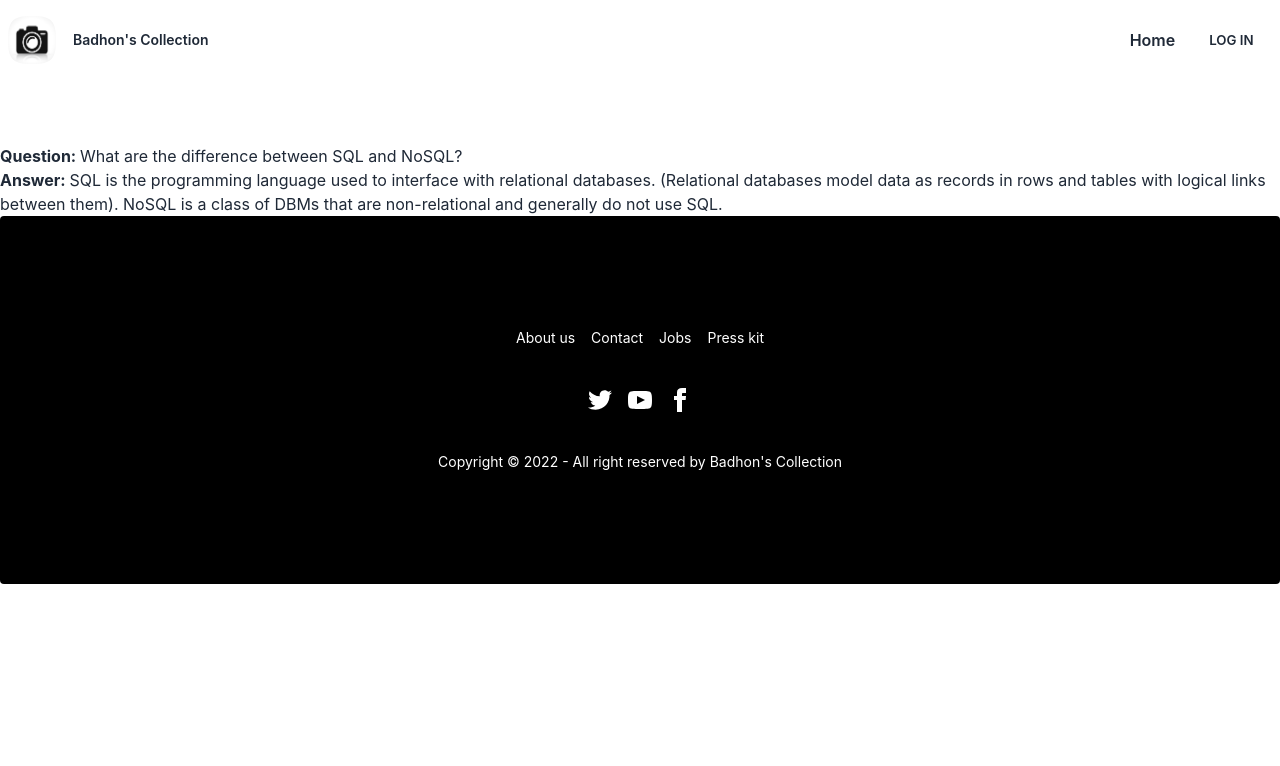
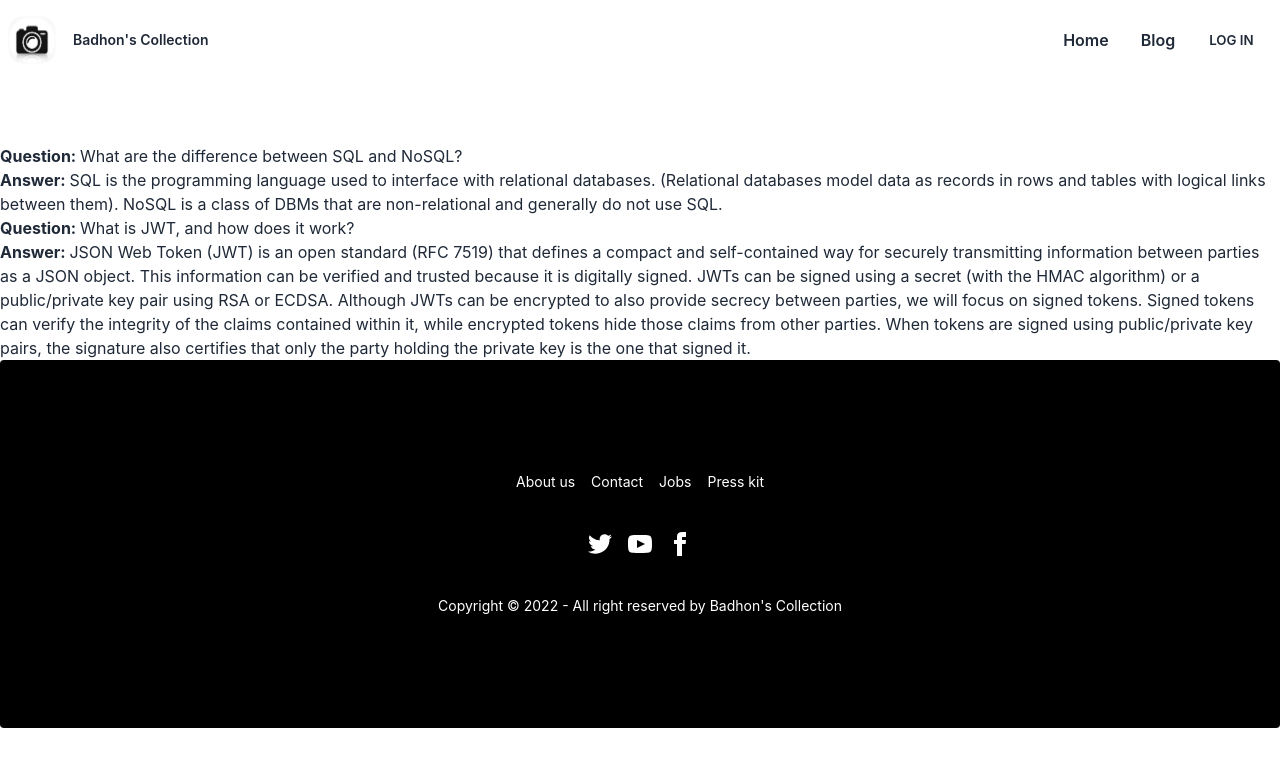
Before and after one commit to nkbadhon/Badhon-s-collection-client, a React (Create React App) app: page /blog in a window 1280 px wide. Shown: the top 766 px of the page. Built offline with nearby package versions, Linux system fonts and the light colour scheme; no server answers.

Commit message:
Blog MOD4

```diff
--- a/src/Pages/Blog/Blog.js
+++ b/src/Pages/Blog/Blog.js
@@ -9,6 +9,11 @@ const Blog = () => {
                 <h4><strong>Question: </strong>What are the difference between SQL and NoSQL?</h4>
                 <p> <strong>Answer: </strong>SQL is the programming language used to interface with relational databases. (Relational databases model data as records in rows and tables with logical links between them). NoSQL is a class of DBMs that are non-relational and generally do not use SQL.</p>
             </div>
+            <div className=' '>
+                <h4><strong>Question: </strong>What is JWT, and how does it work?</h4>
+                <p> <strong>Answer: </strong>JSON Web Token (JWT) is an open standard (RFC 7519) that defines a compact and self-contained way for securely transmitting information between parties as a JSON object. This information can be verified and trusted because it is digitally signed. JWTs can be signed using a secret (with the HMAC algorithm) or a public/private key pair using RSA or ECDSA. Although JWTs can be encrypted to also provide secrecy between parties, we will focus on signed tokens. Signed tokens can verify the integrity of the claims contained within it, while encrypted tokens hide those claims from other parties. When tokens are signed using public/private key pairs, the signature also certifies that only the party holding the private key is the one that signed it.</p>
+            </div>
+
 
 
         </div>
--- a/src/Pages/Shared/Header/Header.js
+++ b/src/Pages/Shared/Header/Header.js
@@ -44,6 +44,9 @@ const Header = () => {
                 <ul className="menu menu-horizontal p-0">
                     <li className='font-semibold'><Link to='/'>Home</Link></li>
                 </ul>
+                <ul className="menu menu-horizontal p-0">
+                    <li className='font-semibold'><Link to='/blog'>Blog</Link></li>
+                </ul>
                 <div className=" menu menu-horizontal p-0 font-semibold">
                     {
                         user?.email ?
```
